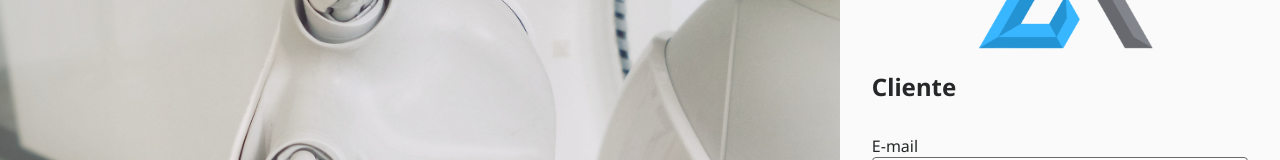
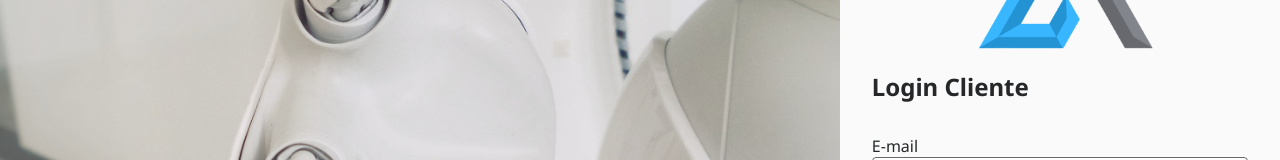
Before and after one commit to Challenge-PortoSeguro/ReactJs-Porto, a React (Vite) app: page /login/cliente in a window 1280 px wide. Shown: the part 252-412 px from the top of the page. Built offline with nearby package versions, Linux system fonts and the light colour scheme; a web font is replaced by a local one.

Commit message:
Alterações no titulo da pagina de login cliente

```diff
--- a/src/pages/auth/login/login-cliente/index.jsx
+++ b/src/pages/auth/login/login-cliente/index.jsx
@@ -12,7 +12,7 @@ const LoginCliente = () => {
 
             <S.Form>
                 <S.Logo src={logo} />
-                <S.Title>Cliente</S.Title>
+                <S.Title>Login Cliente</S.Title>
                 <Input name="E-mail" placeholder="Digite seu email" />
                 <Input name="Senha" placeholder="Digite sua senha" />
                 <Button full variant="primary">Login</Button>
```
